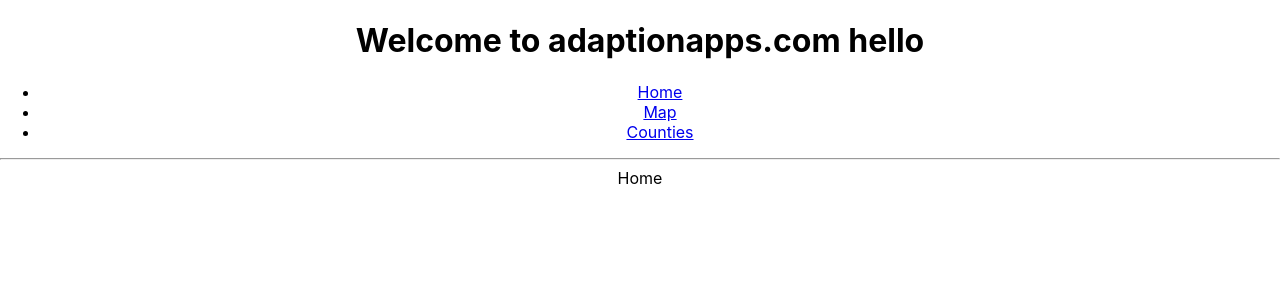
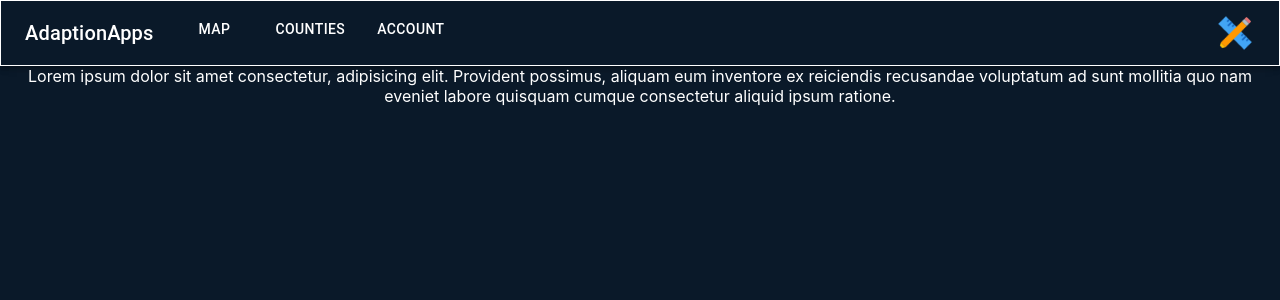
Before and after one commit to Alexander538/fema-buyouts-alpha, a React (Create React App) app: page / in a window 1280 px wide. Shown: the top 300 px of the page. Built offline with nearby package versions, Linux system fonts and the light colour scheme.

Commit message:
added navbar + responsive menu

```diff
--- a/package.json
+++ b/package.json
@@ -3,6 +3,10 @@
   "version": "0.1.0",
   "private": true,
   "dependencies": {
+    "@emotion/react": "^11.8.1",
+    "@emotion/styled": "^11.8.1",
+    "@mui/icons-material": "^5.4.4",
+    "@mui/material": "^5.4.4",
     "@testing-library/jest-dom": "^5.16.2",
     "@testing-library/react": "^12.1.3",
     "@testing-library/user-event": "^13.5.0",
--- a/src/App.tsx
+++ b/src/App.tsx
@@ -13,7 +13,6 @@ import NoMatch from './components/NoMatch';
 function App() {
   return (
     <div className="App">
-      <h1>Welcome to adaptionapps.com hello</h1>
       <Routes>
         <Route path="/" element={<Layout />}>
           <Route index element={<Home />} />
--- a/src/components/Layout.tsx
+++ b/src/components/Layout.tsx
@@ -1,29 +1,189 @@
-import React from 'react'
+import MenuIcon from '@mui/icons-material/Menu';
+import { Tab, Tabs } from '@mui/material';
+import AppBar from '@mui/material/AppBar';
+import Avatar from '@mui/material/Avatar';
+import Box from '@mui/material/Box';
+import Container from '@mui/material/Container';
+import IconButton from '@mui/material/IconButton';
+import Menu from '@mui/material/Menu';
+import MenuItem from '@mui/material/MenuItem';
+import Toolbar from '@mui/material/Toolbar';
+import Tooltip from '@mui/material/Tooltip';
+import Typography from '@mui/material/Typography';
+import * as React from 'react';
 import { Link, Outlet } from 'react-router-dom';
+import Logo from '../images/logo.png';
 
-function Layout() {
+const settings = ['Profile', 'Account', 'Dashboard', 'Logout'];
+
+const Layout = () => {
+  const [anchorElNav, setAnchorElNav] = React.useState<null | HTMLElement>(
+    null
+  );
+  const [anchorElUser, setAnchorElUser] = React.useState<null | HTMLElement>(
+    null
+  );
+
+  const handleOpenNavMenu = (event: React.MouseEvent<HTMLElement>) => {
+    setAnchorElNav(event.currentTarget);
+  };
+  const handleOpenUserMenu = (event: React.MouseEvent<HTMLElement>) => {
+    setAnchorElUser(event.currentTarget);
+  };
+
+  const handleCloseNavMenu = () => {
+    setAnchorElNav(null);
+  };
+
+  const handleCloseUserMenu = () => {
+    setAnchorElUser(null);
+  };
+
   return (
-    <div>
+    <React.Fragment>
+      <AppBar
+        position='static'
+        color='transparent'
+        sx={{ border: 'solid 1px white' }}
+      >
+        <Container maxWidth='xl'>
+          <Toolbar disableGutters>
+            <Typography
+              variant='h6'
+              noWrap
+              component='div'
+              sx={{ mr: 2, display: { xs: 'none', md: 'flex' } }}
+            >
+              <Link to='/' style={{ textDecoration: 'none' }}>
+                AdaptionApps
+              </Link>
+            </Typography>
 
-      <nav>
-        <ul>
-          <li>
-            <Link to="/">Home</Link>
-          </li>
-          <li>
-            <Link to="/usmap">Map</Link>
-          </li>
-          <li>
-            <Link to="/counties">Counties</Link>
-          </li>
-        </ul>
-      </nav>
-
-      <hr />
-
+            <Box sx={{ flexGrow: 1, display: { xs: 'flex', md: 'none' } }}>
+              <IconButton
+                size='large'
+                aria-label='account of current user'
+                aria-controls='menu-appbar'
+                aria-haspopup='true'
+                onClick={handleOpenNavMenu}
+                color='inherit'
+              >
+                <MenuIcon />
+              </IconButton>
+              <Menu
+                id='menu-appbar'
+                anchorEl={anchorElNav}
+                anchorOrigin={{
+                  vertical: 'bottom',
+                  horizontal: 'left',
+                }}
+                keepMounted
+                transformOrigin={{
+                  vertical: 'top',
+                  horizontal: 'left',
+                }}
+                open={Boolean(anchorElNav)}
+                onClose={handleCloseNavMenu}
+                sx={{
+                  display: { xs: 'block', md: 'none' },
+                }}
+              >
+                <MenuItem
+                  onClick={handleCloseNavMenu}
+                  component={Link}
+                  to='/usmap'
+                >
+                  <Typography textAlign='center' sx={{ color: 'black' }}>
+                    Map
+                  </Typography>
+                </MenuItem>
+                <MenuItem
+                  onClick={handleCloseNavMenu}
+                  component={Link}
+                  to='/counties'
+                >
+                  <Typography textAlign='center' sx={{ color: 'black' }}>
+                    Counties
+                  </Typography>
+                </MenuItem>
+                <MenuItem
+                  onClick={handleCloseNavMenu}
+                  component={Link}
+                  to='/account'
+                >
+                  <Typography textAlign='center' sx={{ color: 'black' }}>
+                    Account
+                  </Typography>
+                </MenuItem>
+              </Menu>
+            </Box>
+            <Typography
+              variant='h6'
+              noWrap
+              component='div'
+              sx={{ flexGrow: 1, display: { xs: 'flex', md: 'none' } }}
+            >
+              AdaptionApps
+            </Typography>
+            <Box sx={{ flexGrow: 1, display: { xs: 'none', md: 'flex' } }}>
+              <Tabs>
+                <Tab
+                  sx={{ color: 'white', display: 'block' }}
+                  label='Map'
+                  value='/usmap'
+                  to='/usmap'
+                  component={Link}
+                />
+                <Tab
+                  sx={{ color: 'white', display: 'block' }}
+                  label='Counties'
+                  value='/counties'
+                  to='/counties'
+                  component={Link}
+                />
+                <Tab
+                  sx={{ color: 'white', display: 'block' }}
+                  label='Account'
+                  value='/account'
+                  to='/account'
+                  component={Link}
+                />
+              </Tabs>
+            </Box>
+            <Box sx={{ flexGrow: 0 }}>
+              <Tooltip title='Open settings'>
+                <IconButton onClick={handleOpenUserMenu} sx={{ p: 0 }}>
+                  <Avatar alt='Remy Sharp' src={Logo} />
+                </IconButton>
+              </Tooltip>
+              <Menu
+                sx={{ mt: '45px' }}
+                id='menu-appbar'
+                anchorEl={anchorElUser}
+                anchorOrigin={{
+                  vertical: 'top',
+                  horizontal: 'right',
+                }}
+                keepMounted
+                transformOrigin={{
+                  vertical: 'top',
+                  horizontal: 'right',
+                }}
+                open={Boolean(anchorElUser)}
+                onClose={handleCloseUserMenu}
+              >
+                {settings.map((setting) => (
+                  <MenuItem key={setting} onClick={handleCloseUserMenu}>
+                    <Typography textAlign='center'>{setting}</Typography>
+                  </MenuItem>
+                ))}
+              </Menu>
+            </Box>
+          </Toolbar>
+        </Container>
+      </AppBar>
       <Outlet />
-    </div>
+    </React.Fragment>
   );
-}
-
-export default Layout
+};
+export default Layout;
--- a/src/index.css
+++ b/src/index.css
@@ -1,4 +1,6 @@
 body {
+  background-color: rgb(10, 25, 41);
+  color: white;
   margin: 0;
   font-family: -apple-system, BlinkMacSystemFont, 'Segoe UI', 'Roboto', 'Oxygen',
     'Ubuntu', 'Cantarell', 'Fira Sans', 'Droid Sans', 'Helvetica Neue',
@@ -11,3 +13,7 @@ code {
   font-family: source-code-pro, Menlo, Monaco, Consolas, 'Courier New',
     monospace;
 }
+
+a {
+  color: white;
+}
--- a/src/routes/home.tsx
+++ b/src/routes/home.tsx
@@ -1,9 +1,14 @@
-import React from 'react'
+import React from 'react';
 
 function Home() {
   return (
-    <div>Home</div>
-  )
+    <div>
+      Lorem ipsum dolor sit amet consectetur, adipisicing elit. Provident
+      possimus, aliquam eum inventore ex reiciendis recusandae voluptatum ad
+      sunt mollitia quo nam eveniet labore quisquam cumque consectetur aliquid
+      ipsum ratione.
+    </div>
+  );
 }
 
-export default Home
+export default Home;
```
Also changed, not shown: src/images/logo.png (added), 1 other file (tests, documents, lock files or other folders).
